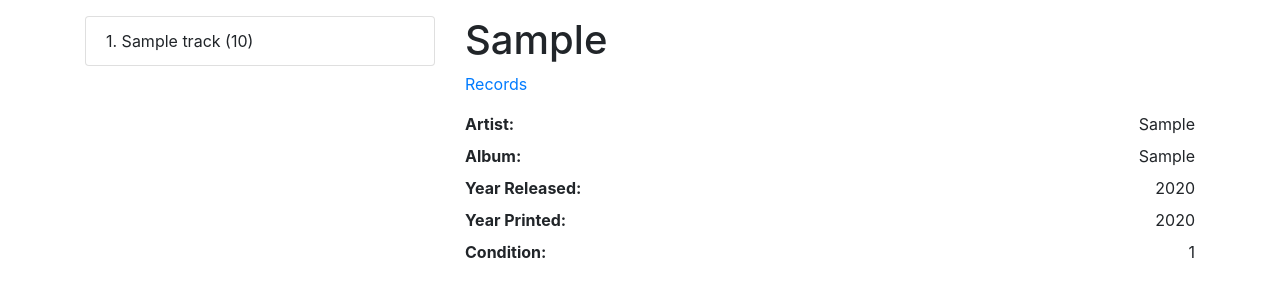
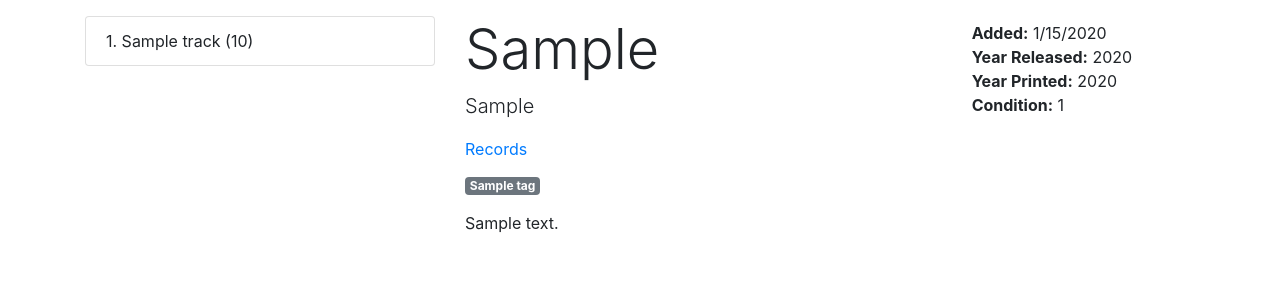
Before and after one commit to jwdepetro/my-vinyl-flask, a Flask app: template app/templates/view_record.html in a window 1280 px wide. Shown: the part 56-356 px from the top of the page. Run offline with Flask 2, Linux system fonts and the light colour scheme; tables that the repository leaves empty hold one stand-in row (values such as "Sample post"); the template is opened without the code that fills it: values that come from a table or form of the project are taken from there, most other values are stand-ins (such as "Sample title", 1, 10 or a date in 2020); some libraries are stand-ins or nearby versions.

Commit message:
broke out api record views and standardized ui ux

```diff
--- /dev/null
+++ b/app/templates/partial/_api_record_tags.html
@@ -0,0 +1,5 @@
+{% if data.album.tags.tag %}
+{% for tag in data.album.tags.tag %}
+<span class="badge badge-secondary">{{tag.name}}</span>
+{% endfor %}
+{% endif %}
--- a/app/templates/partial/_api_record_wiki.html
+++ b/app/templates/partial/_api_record_wiki.html
@@ -1,34 +1,3 @@
-<div class="row">
-    <div class="col-8">
-        <h1 class="display-4">
-            {{data.album.name}}
-        </h1>
-        <p class="lead">
-            {{data.album.artist}}
-        </p>
-    </div>
-    <div class="col-4 align-self-center">
-        <form action="{{url_for('create_record')}}" method="get">
-            <input type="hidden" name="mbid" value="{{data.album.mbid}}">
-            <button type="submit" class="btn btn-primary btn-lg">
-                Add to Collection
-            </button>
-        </form>
-    </div>
-</div>
-{% if data.album.tags.tag %}
-<div class="row mb-3">
-    <div class="col">
-        {% for tag in data.album.tags.tag %}
-        <span class="badge badge-secondary">{{tag.name}}</span>
-        {% endfor %}
-    </div>
-</div>
+{% if data.album.wiki %}
+<p>{{data.album.wiki.content}}</p>
 {% endif %}
-{% if data.album.wiki %}
-<div class="row">
-    <div class="col">
-        <p>{{data.album.wiki.content}}</p>
-    </div>
-</div>
-{% endif %}
--- a/app/templates/view_record.html
+++ b/app/templates/view_record.html
@@ -9,53 +9,30 @@
         </div>
         {% endif %}
         <div class="col-12 col-md-8">
-            <h1>{{record.album}}</h1>
+            <div class="row">
+                <div class="col-8">
+                    <h1 class="display-4">
+                        {{record.album}}
+                    </h1>
+                    <p class="lead">
+                        {{record.artist}}
+                    </p>
+                </div>
+                <div class="col-4 align-self-center">
+                    <p>
+                        <strong>Added:</strong> {{moment(record.timestamp).format('l')}}<br>
+                        <strong>Year Released:</strong> {{record.year_released}}<br>
+                        <strong>Year Printed:</strong> {{record.year_printed}}<br>
+                        <strong>Condition:</strong> {{record.condition}}
+                    </p>
+                </div>
+            </div>
             <p>
                 {% if record.user_id == current_user.id %}
                 <a href="{{url_for('edit_record', id=record.id)}}">Edit</a> |
                 {% endif %}
                 <a href="{{url_for('records')}}">Records</a>
             </p>
-            <div class="row pb-2">
-                <div class="col-4">
-                    <strong>Artist:</strong>
-                </div>
-                <div class="col-8 text-right">
-                    {{record.artist}}
-                </div>
-            </div>
-            <div class="row pb-2">
-                <div class="col-4">
-                    <strong>Album:</strong>
-                </div>
-                <div class="col-8 text-right">
-                    {{record.album}}
-                </div>
-            </div>
-            <div class="row pb-2">
-                <div class="col-4">
-                    <strong>Year Released:</strong>
-                </div>
-                <div class="col-8 text-right">
-                    {{record.year_released}}
-                </div>
-            </div>
-            <div class="row pb-2">
-                <div class="col-4">
-                    <strong>Year Printed:</strong>
-                </div>
-                <div class="col-8 text-right">
-                    {{record.year_printed}}
-                </div>
-            </div>
-            <div class="row pb-2">
-                <div class="col-4">
-                    <strong>Condition:</strong>
-                </div>
-                <div class="col-8 text-right">
-                    {{record.condition}}
-                </div>
-            </div>
 
             {% if not data %}
 
@@ -75,9 +52,11 @@
 
             {% else %}
 
+            <p>{% include "partial/_api_record_tags.html" %}
+            <p>
+                {% include "partial/_api_record_wiki.html" %}
 
-
-            {% endif %}
+                {% endif %}
         </div>
     </div>
 </div>
```
Also changed, not shown: app/templates/search_detail.html (+32 -1 lines).
